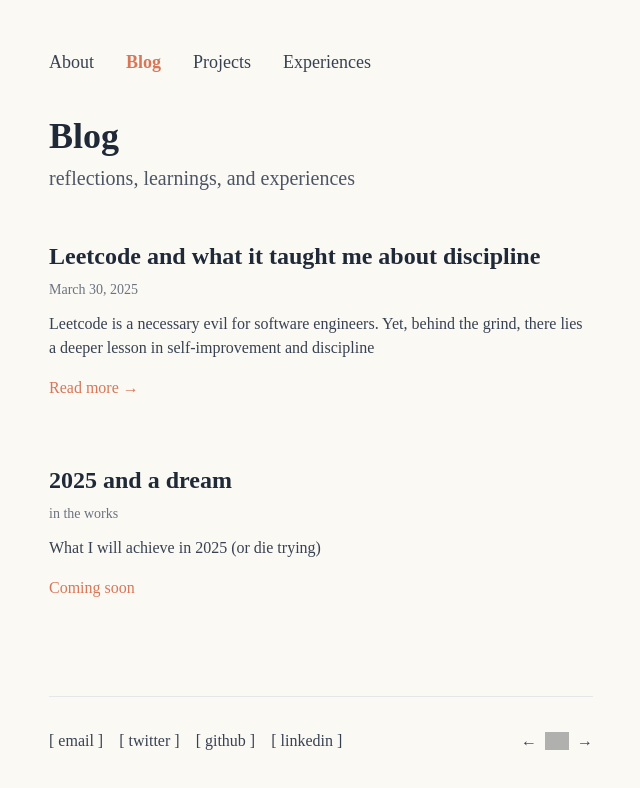
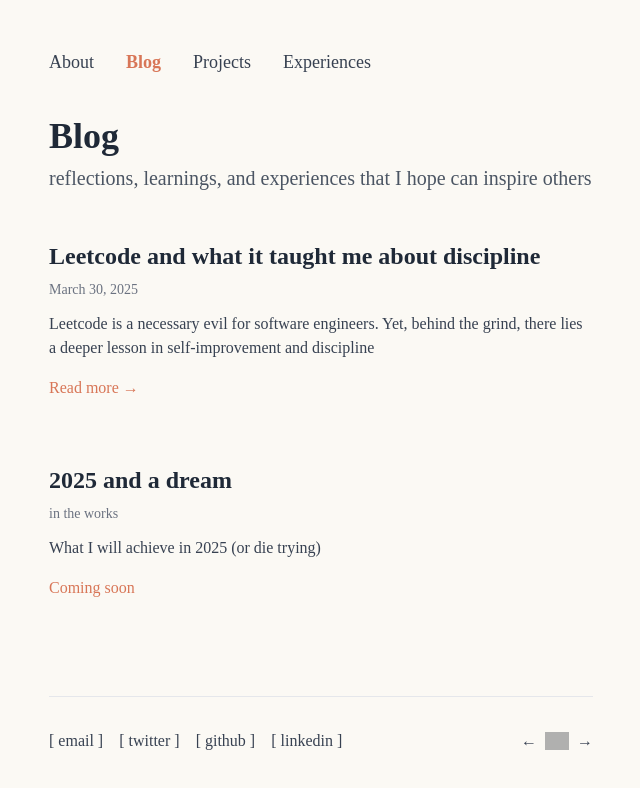
Before and after one commit to richieb21/personal-portfolio, a Next.js app: page /blog in a window 1280 px wide. Shown: the top 788 px of the page, without its empty margins (319-959 px from the left). Built offline with nearby package versions, Linux system fonts and the light colour scheme; grey boxes are pictures that could not be loaded; a web font is replaced by a local one.

Commit message:
Minor Blog Changes

```diff
--- a/app/blog/leetcode-and-discipline/page.tsx
+++ b/app/blog/leetcode-and-discipline/page.tsx
@@ -121,11 +121,11 @@ const BlogPost = () => {
               stronger? Stay discplined in the gym. Want to get better at
               soccer? Stay disciplined on the field. Want to be healthier? Stay
               disciplined in the kitchen. Frankly, these are all habits that
-              I&apos;m still building but Leetcode definitely laid a structured
-              foundation to continue chipping away at these goals.
+              I&apos;m still building but Leetcode definitely laid out a
+              structured foundation to continue chipping away at these goals.
             </p>
             <p>
-              This brings me back to the idea of{" "}
+              On a related note, this brings me to the idea of{" "}
               <span className="text-theme">delayed gratification</span>, a topic
               discussed in{" "}
               <a
@@ -159,7 +159,7 @@ const BlogPost = () => {
               metaphor for <span className="underline">change</span>. Starting
               something new, whether a habit, project or mindset shift often
               feels disproportionately difficult at first. However, once you
-              show up and start, that&apos;s already 80% of the battle.
+              show up and start, you&apos;ve already fought 80% of the battle.
             </p>
 
             <h2 className="text-2xl font-semibold mt-8 mb-4">
--- a/app/blog/page.tsx
+++ b/app/blog/page.tsx
@@ -37,7 +37,8 @@ const BlogPage = () => {
         <header className="mb-12">
           <h1 className="text-3xl md:text-4xl font-bold mb-2">Blog</h1>
           <p className="text-xl text-gray-600">
-            reflections, learnings, and experiences
+            reflections, learnings, and experiences that I hope can inspire
+            others
           </p>
         </header>
 
```
